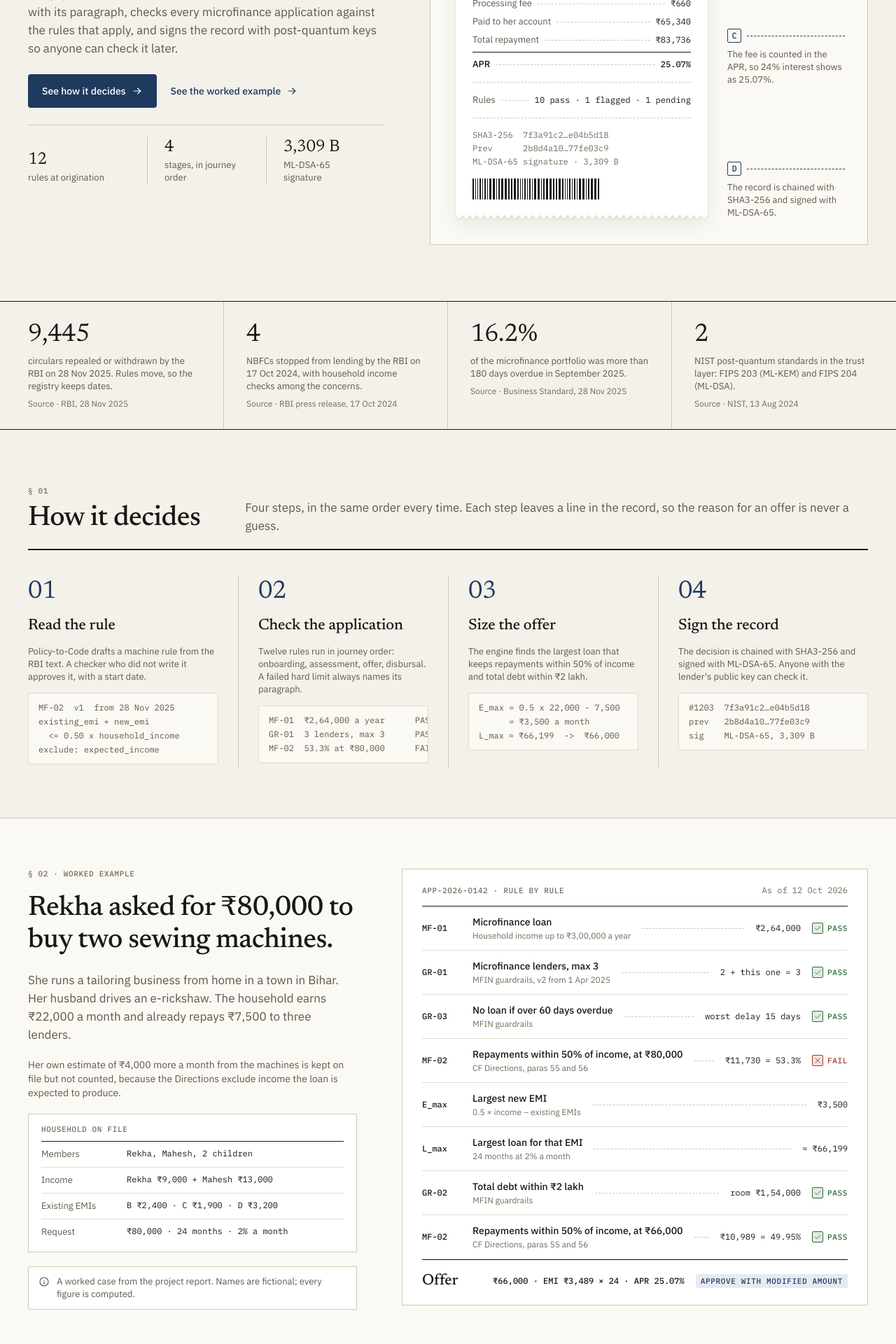
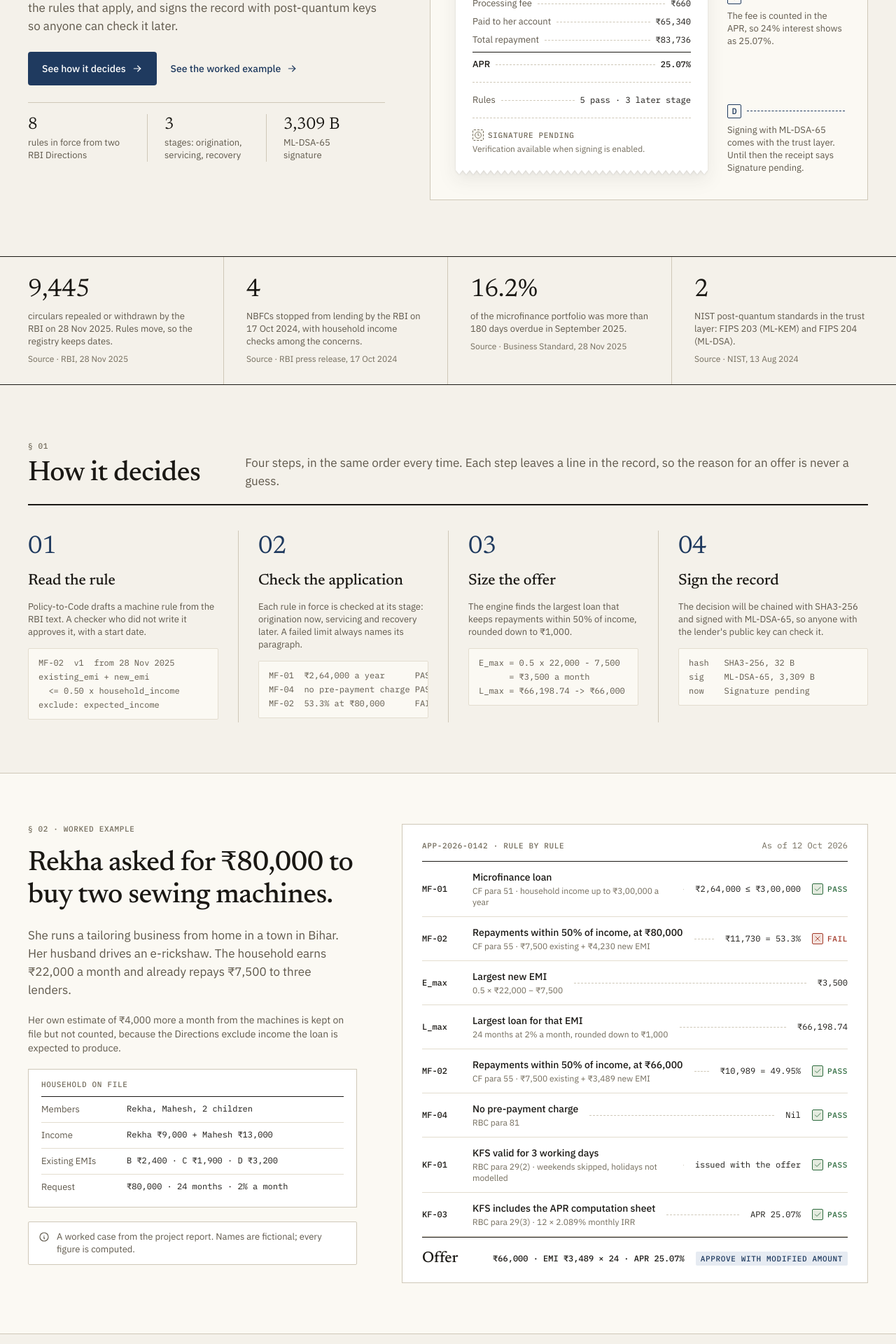
Before and after one commit to vaibhavporwal01/pratyay-quantum-safe-compliance, a Next.js app in the folder apps/web/: page / in a window 1280 px wide. Shown: the part 560-2480 px from the top of the page at 70% size. Built offline with nearby package versions, Linux system fonts and the light colour scheme.

Commit message:
fix(web): landing worked example shows only engine rows and figures, no placeholder seal

```diff
--- a/apps/web/src/app/page.tsx
+++ b/apps/web/src/app/page.tsx
@@ -13,12 +13,12 @@ const ANNOTATIONS = [
   ["A", "The request failed MF-02: repayments would reach 53.3% of household income."],
   ["B", "The offer is the largest loan that fits: ₹66,000 at 49.95%."],
   ["C", "The fee is counted in the APR, so 24% interest shows as 25.07%."],
-  ["D", "The record is chained with SHA3-256 and signed with ML-DSA-65."],
+  ["D", "Signing with ML-DSA-65 comes with the trust layer. Until then the receipt says Signature pending."],
 ] as const;
 
 const HERO_STATS = [
-  ["12", "rules at origination"],
-  ["4", "stages, in journey order"],
+  ["8", "rules in force from two RBI Directions"],
+  ["3", "stages: origination, servicing, recovery"],
   ["3,309 B", "ML-DSA-65 signature"],
 ] as const;
 
@@ -55,20 +55,20 @@ const STEPS = [
   {
     n: "02",
     title: "Check the application",
-    text: "Twelve rules run in journey order: onboarding, assessment, offer, disbursal. A failed hard limit always names its paragraph.",
-    mono: ["MF-01  ₹2,64,000 a year      PASS", "GR-01  3 lenders, max 3      PASS", "MF-02  53.3% at ₹80,000      FAIL"],
+    text: "Each rule in force is checked at its stage: origination now, servicing and recovery later. A failed limit always names its paragraph.",
+    mono: ["MF-01  ₹2,64,000 a year      PASS", "MF-04  no pre-payment charge PASS", "MF-02  53.3% at ₹80,000      FAIL"],
   },
   {
     n: "03",
     title: "Size the offer",
-    text: "The engine finds the largest loan that keeps repayments within 50% of income and total debt within ₹2 lakh.",
-    mono: ["E_max = 0.5 x 22,000 - 7,500", "      = ₹3,500 a month", "L_max ≈ ₹66,199  ->  ₹66,000"],
+    text: "The engine finds the largest loan that keeps repayments within 50% of income, rounded down to ₹1,000.",
+    mono: ["E_max = 0.5 x 22,000 - 7,500", "      = ₹3,500 a month", "L_max = ₹66,198.74 -> ₹66,000"],
   },
   {
     n: "04",
     title: "Sign the record",
-    text: "The decision is chained with SHA3-256 and signed with ML-DSA-65. Anyone with the lender's public key can check it.",
-    mono: ["#1203  7f3a91c2…e04b5d18", "prev   2b8d4a10…77fe03c9", "sig    ML-DSA-65, 3,309 B"],
+    text: "The decision will be chained with SHA3-256 and signed with ML-DSA-65, so anyone with the lender's public key can check it.",
+    mono: ["hash   SHA3-256, 32 B", "sig    ML-DSA-65, 3,309 B", "now    Signature pending"],
   },
 ];
 
@@ -131,7 +131,6 @@ const TEAM = [
 const STANDARDS = [
   "RBI (NBFC – Credit Facilities) Directions, 2025",
   "RBI (NBFC – Responsible Business Conduct) Directions, 2025",
-  "MFIN guardrails, 25 Nov 2024",
   "NIST FIPS 203 and FIPS 204, 13 Aug 2024",
   "Digital Personal Data Protection Act, 2023",
 ];
@@ -264,13 +263,7 @@ export default function LandingPage() {
                 { label: "Total repayment", value: "₹83,736" },
                 { label: "APR", value: "25.07%", tone: "total" },
               ]}
-              checks={[{ label: "Rules", value: "10 pass · 1 flagged · 1 pending" }]}
-              seal={{
-                hash: "7f3a91c2…e04b5d18",
-                prev: "2b8d4a10…77fe03c9",
-                signature: "ML-DSA-65 signature · 3,309 B",
-              }}
-              stampDate="12 Oct 2026"
+              checks={[{ label: "Rules", value: "5 pass · 3 later stage" }]}
             />
             <ol aria-label="What the receipt shows" className="flex flex-col gap-3 sm:flex-1 sm:justify-between xl:w-[168px] xl:flex-none">
               {ANNOTATIONS.map(([letter, text]) => (
@@ -377,48 +370,49 @@ export default function LandingPage() {
               <p className="type-label">APP-2026-0142 · rule by rule</p>
               <p className="type-mono">As of 12 Oct 2026</p>
             </div>
+            {/* Rows and figures are the engine's output for APP-2026-0142 (apps/api tests/test_engine.py). */}
             <LedgerRow
               id="MF-01"
               title="Microfinance loan"
-              source="Household income up to ₹3,00,000 a year"
-              value="₹2,64,000"
-              status="pass"
-            />
-            <LedgerRow
-              id="GR-01"
-              title="Microfinance lenders, max 3"
-              source="MFIN guardrails, v2 from 1 Apr 2025"
-              value="2 + this one = 3"
-              status="pass"
-            />
-            <LedgerRow
-              id="GR-03"
-              title="No loan if over 60 days overdue"
-              source="MFIN guardrails"
-              value="worst delay 15 days"
+              source="CF para 51 · household income up to ₹3,00,000 a year"
+              value="₹2,64,000 ≤ ₹3,00,000"
               status="pass"
             />
             <LedgerRow
               id="MF-02"
               title="Repayments within 50% of income, at ₹80,000"
-              source="CF Directions, paras 55 and 56"
+              source="CF para 55 · ₹7,500 existing + ₹4,230 new EMI"
               value="₹11,730 = 53.3%"
               status="fail"
             />
-            <LedgerRow id="E_max" title="Largest new EMI" source="0.5 × income − existing EMIs" value="₹3,500" />
-            <LedgerRow id="L_max" title="Largest loan for that EMI" source="24 months at 2% a month" value="≈ ₹66,199" />
+            <LedgerRow id="E_max" title="Largest new EMI" source="0.5 × ₹22,000 − ₹7,500" value="₹3,500" />
+            <LedgerRow id="L_max" title="Largest loan for that EMI" source="24 months at 2% a month, rounded down to ₹1,000" value="₹66,198.74" />
             <LedgerRow
-              id="GR-02"
-              title="Total debt within ₹2 lakh"
-              source="MFIN guardrails"
-              value="room ₹1,54,000"
+              id="MF-02"
+              title="Repayments within 50% of income, at ₹66,000"
+              source="CF para 55 · ₹7,500 existing + ₹3,489 new EMI"
+              value="₹10,989 = 49.95%"
               status="pass"
             />
             <LedgerRow
-              id="MF-02"
-              title="Repayments within 50% of income, at ₹66,000"
-              source="CF Directions, paras 55 and 56"
-              value="₹10,989 = 49.95%"
+              id="MF-04"
+              title="No pre-payment charge"
+              source="RBC para 81"
+              value="Nil"
+              status="pass"
+            />
+            <LedgerRow
+              id="KF-01"
+              title="KFS valid for 3 working days"
+              source="RBC para 29(2) · weekends skipped, holidays not modelled"
+              value="issued with the offer"
+              status="pass"
+            />
+            <LedgerRow
+              id="KF-03"
+              title="KFS includes the APR computation sheet"
+              source="RBC para 29(3) · 12 × 2.089% monthly IRR"
+              value="APR 25.07%"
               status="pass"
             />
             <div className="flex flex-wrap items-center gap-x-4 gap-y-2 border-t border-ink pt-4">
```
